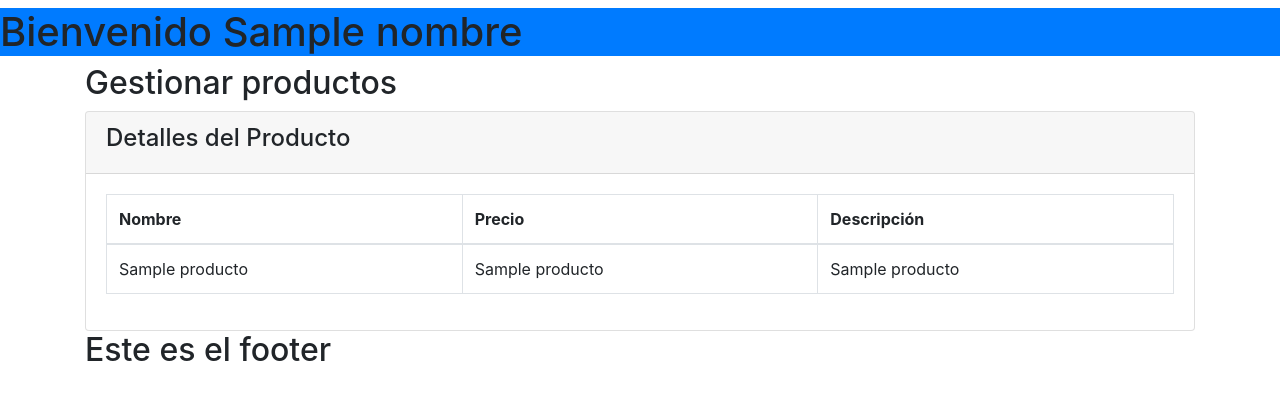
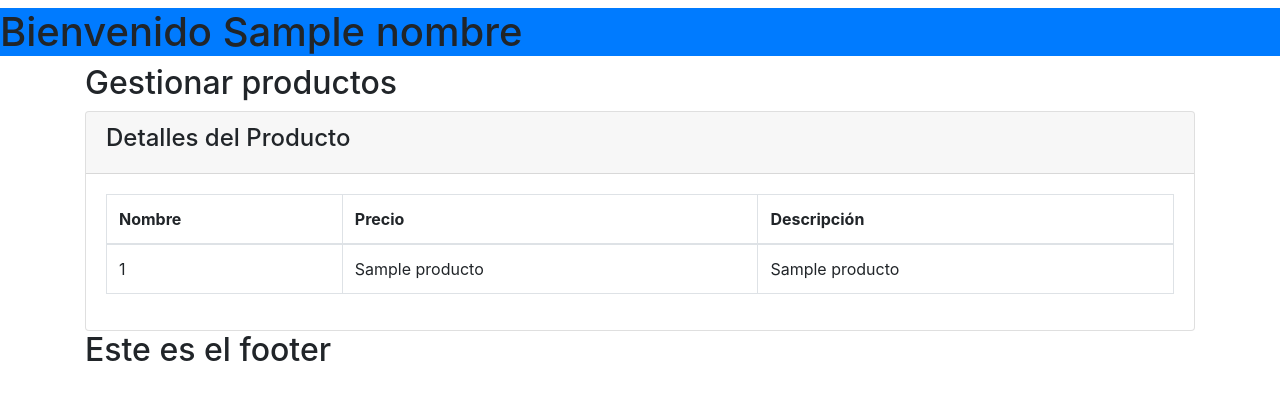
Before and after one commit to agustin2023dv/jumbox, a Flask app: template templates/admin_dashboard.html in a window 1280 px wide. Shown: the part 38-438 px from the top of the page. Run offline with Flask 3, Linux system fonts and the light colour scheme; the template is opened without the code that fills it: most values are stand-ins (such as "Sample title", 1, 10 or a date in 2020).

Commit message:
fix: correccion en app.py y en admin_dashboard para poder visualizar los productos en pos de luego poder hacer CRUD de los mismos

```diff
--- a/app.py
+++ b/app.py
@@ -21,7 +21,7 @@ def admin_dashboard():
     # Cierra la conexión a la base de datos
     conn.close()
 
-    return render_template('admin_dashboard.html')
+    return render_template('admin_dashboard.html', productos=productos)
 
 if __name__ == '__main__':
     app.run(host='0.0.0.0', port=81, debug=True)
--- a/templates/admin_dashboard.html
+++ b/templates/admin_dashboard.html
@@ -1,14 +1,14 @@
-{% extends 'base.html' %}  {# Extiende la plantilla base 'base.html' #}
+{% extends 'base.html' %}
+
 {% block body %}
-
-<h1 class="bg-primary">Bienvenido {{nombre}}</h1>  {# Muestra un título de bienvenida con el nombre del usuario #}
+<h1 class="bg-primary">Bienvenido {{nombre}}</h1>
 
 <main class="container">
-    <h2>Gestionar productos</h2>  {# Título para gestionar productos #}
+    <h2>Gestionar productos</h2>
 
     <div class="card">
         <div class="card-header">
-            <h4>Detalles del Producto</h4>  {# Título de la tarjeta para los detalles del producto #}
+            <h4>Detalles del Producto</h4>
         </div>
         <div class="card-body">
             <table class="table table-bordered">
@@ -17,16 +17,14 @@
                         <th>Nombre</th>
                         <th>Precio</th>
                         <th>Descripción</th>
-
                     </tr>
                 </thead>
                 <tbody>
                     {% for producto in productos %}
                         <tr>
-                            <td>{{ producto[1] }}</td>  {# Muestra el nombre del producto #}
-                            <td>{{ producto[3] }}</td>  {# Muestra el precio del producto #}
-                            <td>{{ producto[2] }}</td>  {# Muestra la descripción del producto #}
-
+                            <td>{{ producto[0] }}</td>  {# Usar índice 0 para el nombre del producto #}
+                            <td>{{ producto[1] }}</td>  {# Usar índice 1 para el precio del producto #}
+                            <td>{{ producto[2] }}</td>  {# Usar índice 2 para la descripción del producto #}
                         </tr>
                     {% endfor %}
                 </tbody>
```
